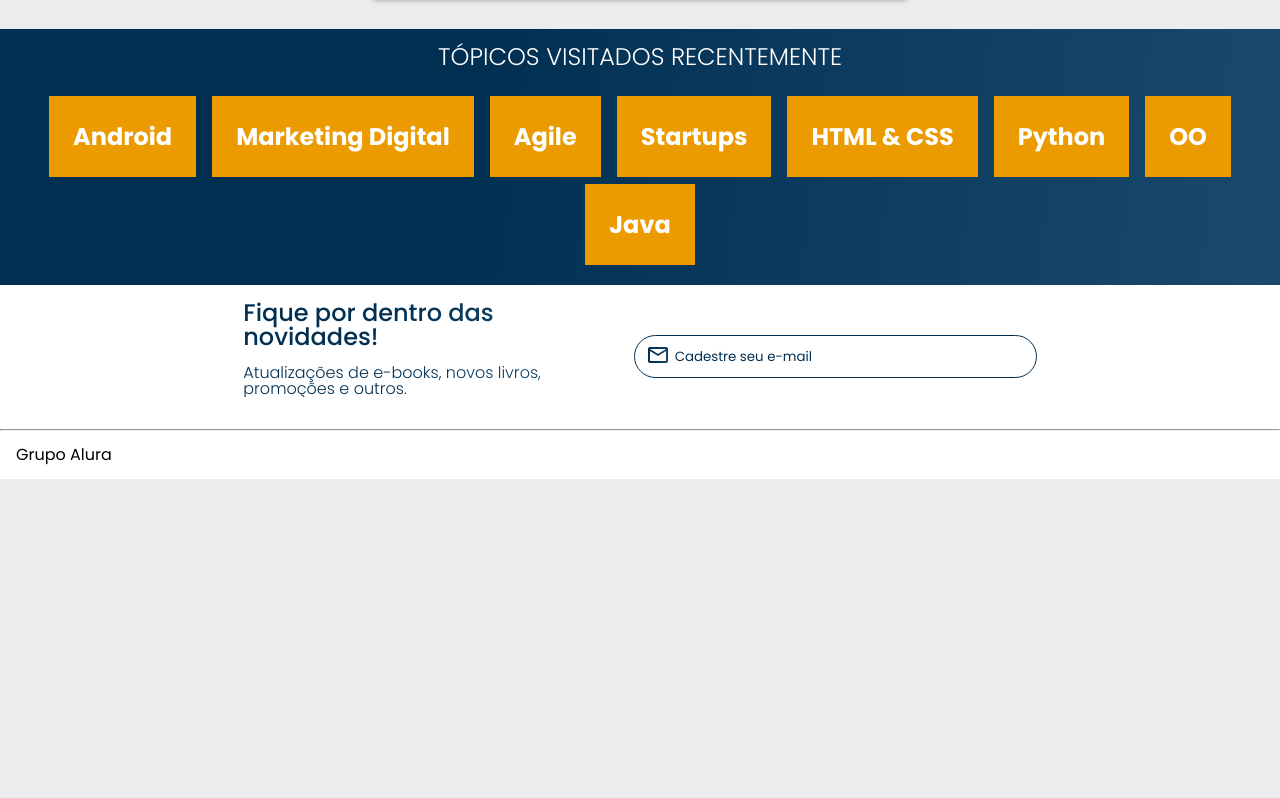
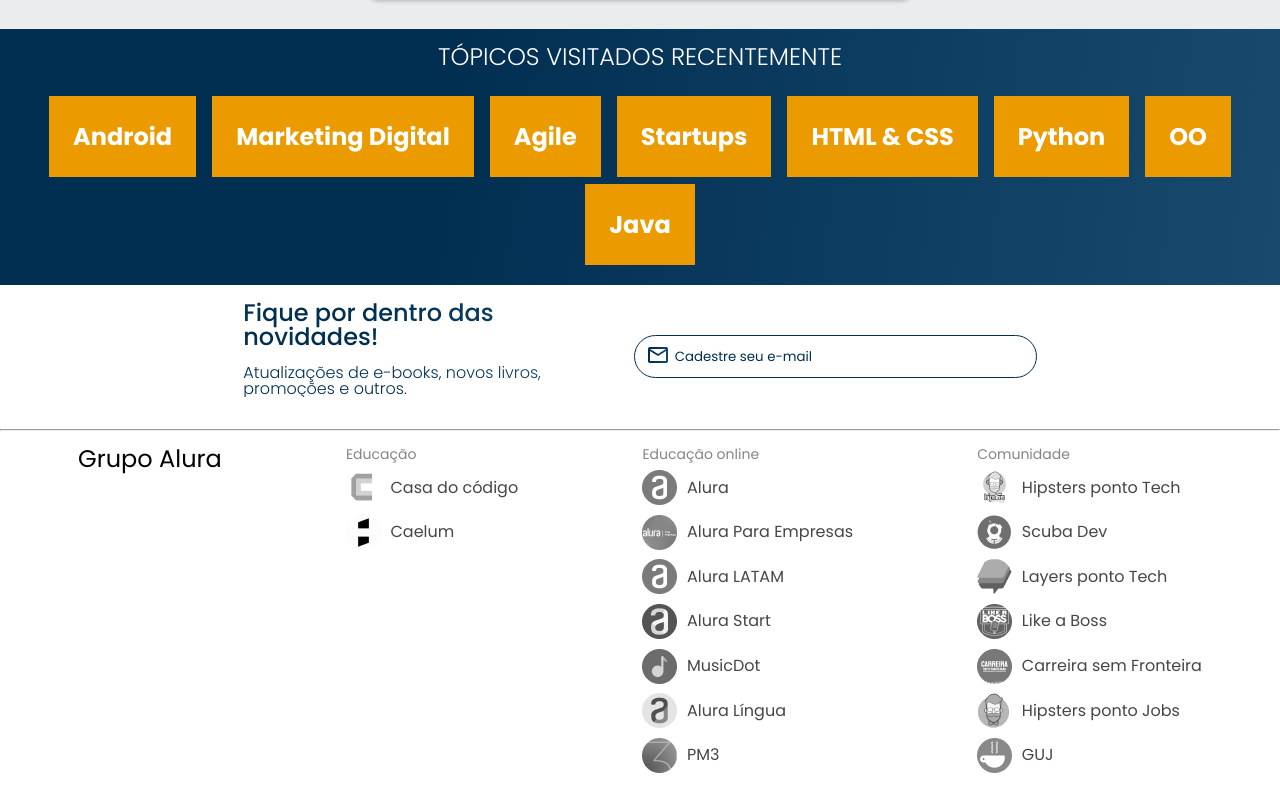
Before and after one commit to LucasMassayuki/responsividade_com_mobile_first, a plain HTML site: page index.html in a window 1280 px wide. Shown: the part 1951-2749 px from the top of the page. Before the commit the page ends 2430 px from the top, so only its background shows below. Drawn offline with nearby package versions, Linux system fonts and the light colour scheme.

Commit message:
Um novo footer

```diff
--- a/index.html
+++ b/index.html
@@ -221,6 +221,82 @@
 
         <footer class="rodapé">
             <h2 class="rodapé_titulo">Grupo Alura</h2>
+            <ul class="lista-rodapé">
+                <li class="lista-rodapé_titulo">Educação</li>
+                <li class="lista-rodapé_item">
+                    <img src="img/CasaDoCodigo.png" alt="">
+                    <a href="#" class="lista-rodapé_link">Casa do código</a>
+                </li>
+                <li class="lista-rodapé_item">
+                    <img src="img/Caelum.png" alt="">
+                    <a href="#" class="lista-rodapé_link">Caelum</a>
+                </li>
+            </ul>
+
+            <ul class="lista-rodapé">
+                <li class="lista-rodapé_titulo">Educação online</li>
+                <li class="lista-rodapé_item">
+                    <img src="img/Alura.png" alt="">
+                    <a href="#" class="lista-rodapé_link">Alura</a>
+                </li>
+                <li class="lista-rodapé_item">
+                    <img src="img/AluraEmpresas.png" alt="">
+                    <a href="#" class="lista-rodapé_link">Alura Para Empresas</a>
+                </li>
+                <li class="lista-rodapé_item">
+                    <img src="img/AluraLATAM.png" alt="">
+                    <a href="#" class="lista-rodapé_link">Alura LATAM</a>
+                </li>
+                <li class="lista-rodapé_item">
+                    <img src="img/AluraStart.png" alt="">
+                    <a href="#" class="lista-rodapé_link">Alura Start</a>
+                </li>
+                <li class="lista-rodapé_item">
+                    <img src="img/MusicDot.png" alt="">
+                    <a href="#" class="lista-rodapé_link">MusicDot</a>
+                </li>
+                <li class="lista-rodapé_item">
+                    <img src="img/AluraLingua.png" alt="">
+                    <a href="#" class="lista-rodapé_link">Alura Língua</a>
+                </li>
+                <li class="lista-rodapé_item">
+                    <img src="img/PM3.png" alt="">
+                    <a href="#" class="lista-rodapé_link">PM3</a>
+                </li>
+            </ul>
+
+            <ul class="lista-rodapé">
+                <li class="lista-rodapé_titulo">Comunidade</li>
+                <li class="lista-rodapé_item">
+                    <img src="img/HipstersTech.png" alt="">
+                    <a href="#" class="lista-rodapé_link">Hipsters ponto Tech</a>
+                </li>
+                <li class="lista-rodapé_item">
+                    <img src="img/ScubaDev.png" alt="">
+                    <a href="#" class="lista-rodapé_link">Scuba Dev</a>
+                </li>
+                <li class="lista-rodapé_item">
+                    <img src="img/LayersTech.png" alt="">
+                    <a href="#" class="lista-rodapé_link">Layers ponto Tech</a>
+                </li>
+                <li class="lista-rodapé_item">
+                    <img src="img/LikeABoss.png" alt="">
+                    <a href="#" class="lista-rodapé_link">Like a Boss</a>
+                </li>
+                <li class="lista-rodapé_item">
+                    <img src="img/CarreiraSemFronteira.png" alt="">
+                    <a href="#" class="lista-rodapé_link">Carreira sem Fronteira</a>
+                </li>
+                <li class="lista-rodapé_item">
+                    <img src="img/HipstersJobs.png" alt="">
+                    <a href="#" class="lista-rodapé_link">Hipsters ponto Jobs</a>
+                </li>
+                <li class="lista-rodapé_item">
+                    <img src="img/GUJ.png" alt="">
+                    <a href="#" class="lista-rodapé_link">GUJ</a>
+                </li>
+            </ul>
+
         </footer>
 
         <script src="https://cdn.jsdelivr.net/npm/swiper@10/swiper-bundle.min.js"></script>
--- a/style.css
+++ b/style.css
@@ -15,6 +15,8 @@
     --azul: #002F52;
     --fonte-secundario: "Josefin Sans";
     --preto: #000000;
+    --cinza: #474646;
+    --cinza-claro: #858585;
 }
 
 body{
--- a/styles/rodapé.css
+++ b/styles/rodapé.css
@@ -11,3 +11,39 @@ hr {
     font-size: 16px;
     font-weight: 400;
 }
+
+.lista-rodapé {
+    display: none;
+}
+
+@media screen and (min-width: 1024px) {
+    .rodapé {
+        display: flex;
+        justify-content: space-around;
+    }
+
+    .lista-rodapé {
+        display: block;
+    }
+
+    .lista-rodapé_item {
+        display: flex;
+        align-items: center;
+        margin: 0.6em 0;
+    }
+
+    .lista-rodapé_link {
+        color: var(--cinza);
+        text-decoration: none;
+        margin-left: 0.6em;
+    }
+
+    .lista-rodapé_titulo {
+        font-size: 14px;
+        color: var(--cinza-claro);
+    }
+
+    .rodapé_titulo {
+        font-size: 24px;
+    }
+}
```
Also changed, not shown: img/Alura.png (added), img/AluraEmpresas.png (added), img/AluraLATAM.png (added), img/AluraLingua.png (added), img/AluraStart.png (added), img/Caelum.png (added), img/CarreiraSemFronteira.png (added), img/CasaDoCodigo.png (added), img/GUJ.png (added), img/HipstersJobs.png (added), img/HipstersTech.png (added), img/LayersTech.png (added), img/LikeABoss.png (added), img/MusicDot.png (added), 2 more files.
